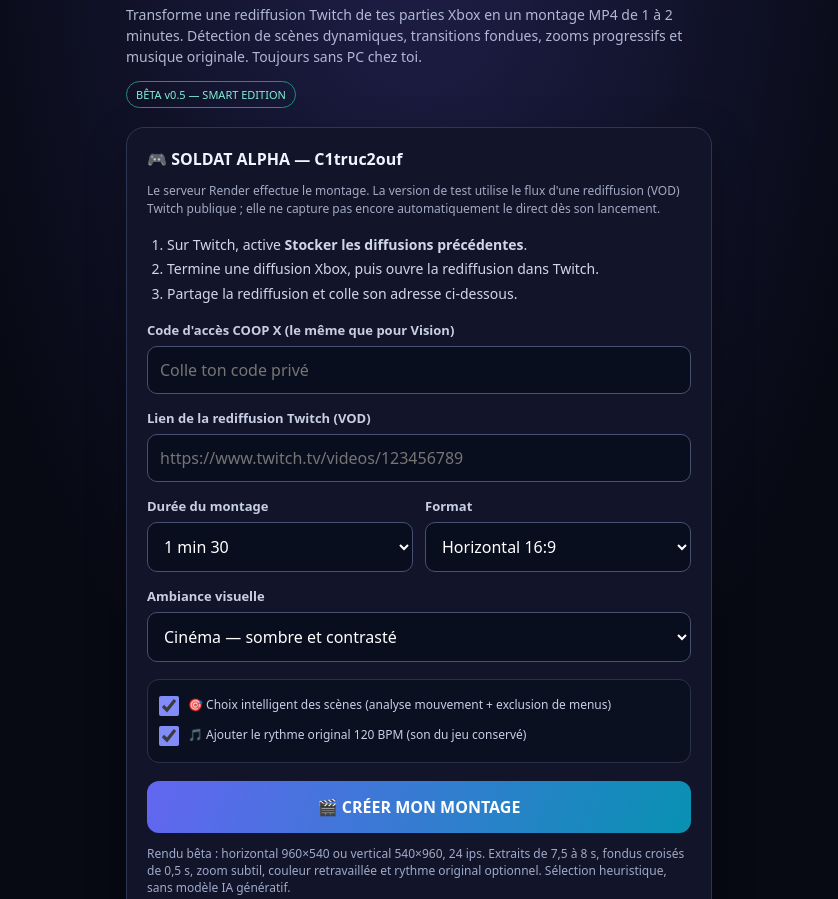
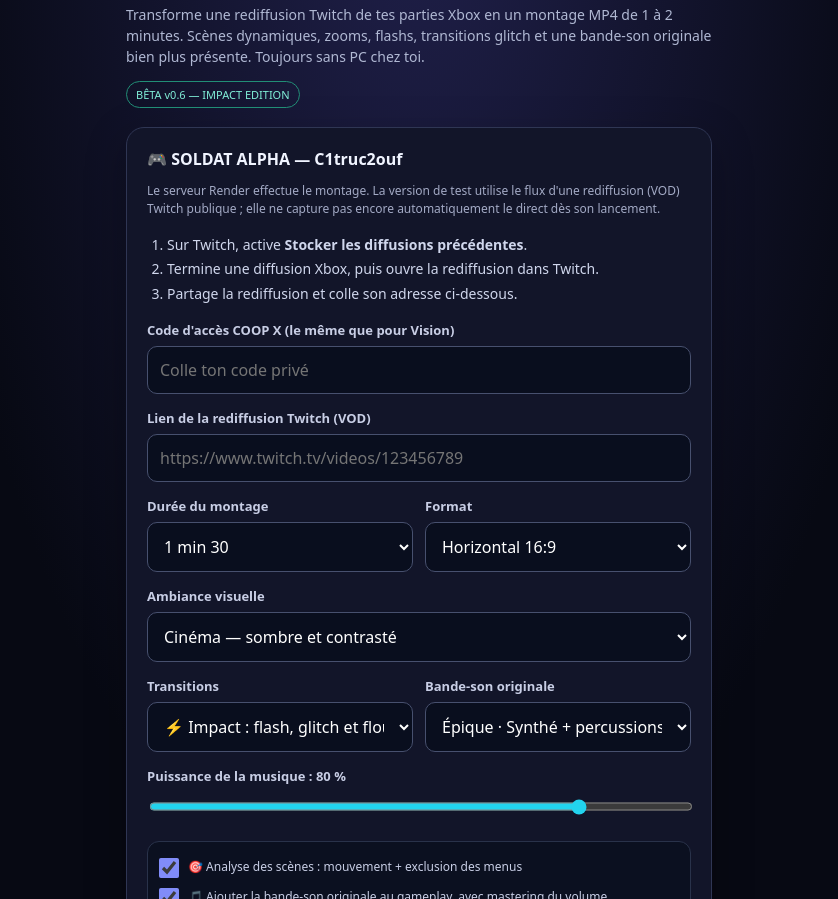
Before and after one commit to cyberpunkg69-alt/supervilains-v3, a plain HTML site: page coopx-vision/cinema.html in a window 1280 px wide. Shown: the part 153-1052 px from the top of the page, without its empty margins (221-1059 px from the left). Drawn offline with Linux system fonts and the light colour scheme.

Commit message:
COOP X v0.6: Android controls for music level, score mood, FX intensity

```diff
--- a/coopx-vision/cinema.html
+++ b/coopx-vision/cinema.html
@@ -1,7 +1,7 @@
 <!doctype html>
 <html lang="fr">
 <head><meta charset="utf-8"><meta name="viewport" content="width=device-width, initial-scale=1, viewport-fit=cover">
-<title>COOP X CINEMA AI — Test v0.5</title>
+<title>COOP X CINEMA AI — Test v0.6</title>
 <style>
 :root{color-scheme:dark;font-family:system-ui,-apple-system,Segoe UI,Roboto,sans-serif;background:#070913;color:#f0f4ff}
 *{box-sizing:border-box}body{margin:0;background:radial-gradient(ellipse at top,#20204b 0%,#070913 55%);min-height:100vh}
@@ -17,13 +17,13 @@ button:disabled{cursor:not-allowed;opacity:.55}.muted{color:#9eaaca;font-size:12
 .bar{background:#29324a;height:11px;overflow:hidden;border-radius:100px;margin:12px 0}.fill{height:100%;width:0;background:linear-gradient(90deg,#22d3ee,#818cf8);transition:width .35s}
 a{color:#7dd3fc}.steps{font-size:14px;color:#d0d7ed;line-height:1.75;padding-left:20px}
 .pill{padding:5px 9px;color:#80eed7;border:1px solid #218e76;border-radius:30px;font-size:11px;display:inline-block}
-.small{font-size:12px;color:#a3aac5;line-height:1.55}.hidden{display:none}.toggles{margin:17px 0 0;padding:6px 11px;background:#0b1020;border:1px solid #29324a;border-radius:12px}.toggles label{display:flex;align-items:flex-start;gap:9px;font-weight:500;font-size:12px;line-height:1.45;margin:10px 0}.toggles input[type=checkbox]{width:20px;height:20px;flex:none;margin:0;accent-color:#818cf8}
+.small{font-size:12px;color:#a3aac5;line-height:1.55}.hidden{display:none}.toggles{margin:17px 0 0;padding:6px 11px;background:#0b1020;border:1px solid #29324a;border-radius:12px}.toggles label{display:flex;align-items:flex-start;gap:9px;font-weight:500;font-size:12px;line-height:1.45;margin:10px 0}.toggles input[type=checkbox]{width:20px;height:20px;flex:none;margin:0;accent-color:#818cf8}input[type=range]{height:25px;padding:0;accent-color:#22d3ee}
 </style></head>
 <body><main>
 <div class="logo">COOP X // CINEMA AI</div>
 <h1>TA PARTIE.<br><span class="accent">TON FILM.</span></h1>
-<p class="sub">Transforme une rediffusion Twitch de tes parties Xbox en un montage MP4 de 1 à 2 minutes. Détection de scènes dynamiques, transitions fondues, zooms progressifs et musique originale. Toujours sans PC chez toi.</p>
-<div class="pill">BÊTA v0.5 — SMART EDITION</div>
+<p class="sub">Transforme une rediffusion Twitch de tes parties Xbox en un montage MP4 de 1 à 2 minutes. Scènes dynamiques, zooms, flashs, transitions glitch et une bande-son originale bien plus présente. Toujours sans PC chez toi.</p>
+<div class="pill">BÊTA v0.6 — IMPACT EDITION</div>
 <div class="card">
 <strong>🎮 SOLDAT ALPHA — C1truc2ouf</strong>
 <p class="small">Le serveur Render effectue le montage. La version de test utilise le flux d'une rediffusion (VOD) Twitch publique ; elle ne capture pas encore automatiquement le direct dès son lancement.</p>
@@ -37,9 +37,12 @@ a{color:#7dd3fc}.steps{font-size:14px;color:#d0d7ed;line-height:1.75;padding-lef
 <div><label for="orientation">Format</label><select id="orientation"><option value="landscape">Horizontal 16:9</option><option value="portrait">Vertical 9:16</option></select></div>
 </div>
 <label for="style">Ambiance visuelle</label><select id="style"><option value="cinema">Cinéma — sombre et contrasté</option><option value="arcade">Arcade — couleurs intenses</option></select>
-<div class="toggles"><label><input type="checkbox" id="smart" checked> 🎯 Choix intelligent des scènes (analyse mouvement + exclusion de menus)</label><label><input type="checkbox" id="soundtrack" checked> 🎵 Ajouter le rythme original 120 BPM (son du jeu conservé)</label></div>
+<div class="grid"><div><label for="fx_style">Transitions</label><select id="fx_style"><option value="intense" selected>⚡ Impact : flash, glitch et flou</option><option value="subtle">Fondus discrets</option></select></div><div><label for="score_style">Bande-son originale</label><select id="score_style"><option value="epic" selected>Épique · Synthé + percussions</option><option value="dark">Sombre · Basses + percussions</option></select></div></div>
+<label for="music_level">Puissance de la musique : <strong id="music_level_label">80 %</strong></label>
+<input id="music_level" type="range" min="0" max="100" step="5" value="80">
+<div class="toggles"><label><input type="checkbox" id="smart" checked> 🎯 Analyse des scènes : mouvement + exclusion des menus</label><label><input type="checkbox" id="soundtrack" checked> 🎵 Ajouter la bande-son originale au gameplay, avec mastering du volume</label></div>
 <button id="start">🎬 CRÉER MON MONTAGE</button>
-<p class="muted">Rendu bêta : horizontal 960×540 ou vertical 540×960, 24 ips. Extraits de 7,5 à 8 s, fondus croisés de 0,5 s, zoom subtil, couleur retravaillée et rythme original optionnel. Sélection heuristique, sans modèle IA génératif.</p>
+<p class="muted">Rendu expérimental : 960×540 ou 540×960, 24 ips. Scènes d'environ 8 s. Zooms dynamiques, étalonnage, transitions de 0,5 s et musique originale synthétisée. Mastering sonore avec limiteur anti-saturation. Pas encore d'IA générative.</p>
 </div>
 <div class="card hidden" id="report">
 <strong id="head">Préparation</strong>
@@ -53,6 +56,7 @@ a{color:#7dd3fc}.steps{font-size:14px;color:#d0d7ed;line-height:1.75;padding-lef
 <script>
 (()=>{'use strict';
 const $=s=>document.getElementById(s), start=$('start'), msg=$('message'), report=$('report'), dl=$('download');
+$('music_level').addEventListener('input',()=>{$('music_level_label').textContent=$('music_level').value+' %'});
 let currentId=null,poll=null;
 const headers=()=>({'Content-Type':'application/json','x-coopx-token':$('key').value.trim()});
 const fail=(s)=>{report.classList.remove('hidden');msg.textContent=s;start.disabled=false};
@@ -77,7 +81,7 @@ if(key.length<24)return fail('Colle d’abord ton code privé COOP X (24 caract
 if(!vod)return fail('Colle une adresse de rediffusion Twitch.');
 start.disabled=true;report.classList.remove('hidden');dl.classList.add('hidden');$('head').textContent='Création du montage';msg.textContent='Envoi de la demande...';$('fill').style.width='0%';
 try{
-const data=await readJSON('/api/cinema/jobs',{method:'POST',headers:headers(),body:JSON.stringify({vod_url:vod,target_seconds:Number($('seconds').value),orientation:$('orientation').value,style:$('style').value,smart:$('smart').checked,soundtrack:$('soundtrack').checked})});
+const data=await readJSON('/api/cinema/jobs',{method:'POST',headers:headers(),body:JSON.stringify({vod_url:vod,target_seconds:Number($('seconds').value),orientation:$('orientation').value,style:$('style').value,smart:$('smart').checked,soundtrack:$('soundtrack').checked,music_level:Number($('music_level').value),fx_style:$('fx_style').value,score_style:$('score_style').value})});
 currentId=data.job_id;clearInterval(poll);poll=setInterval(check,5000);await check();
 }catch(e){fail(e.message)}
 });
```
